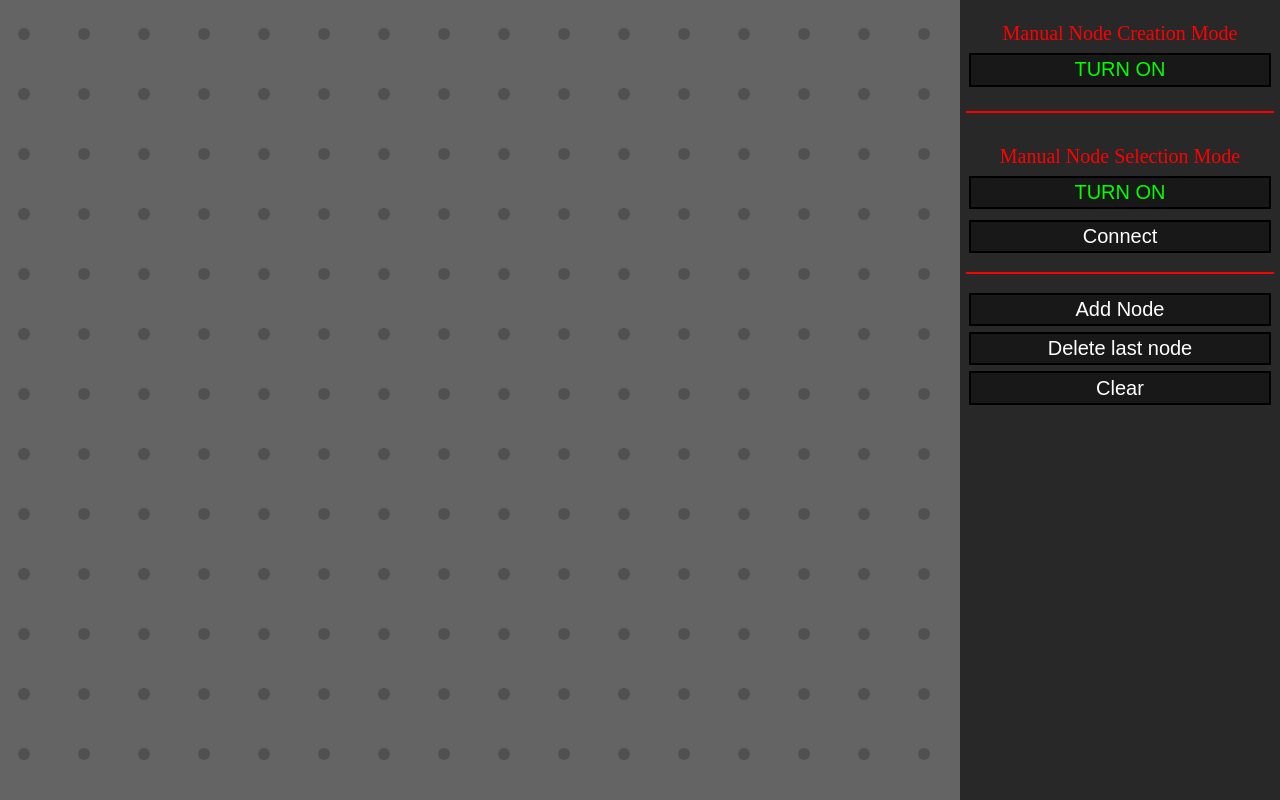
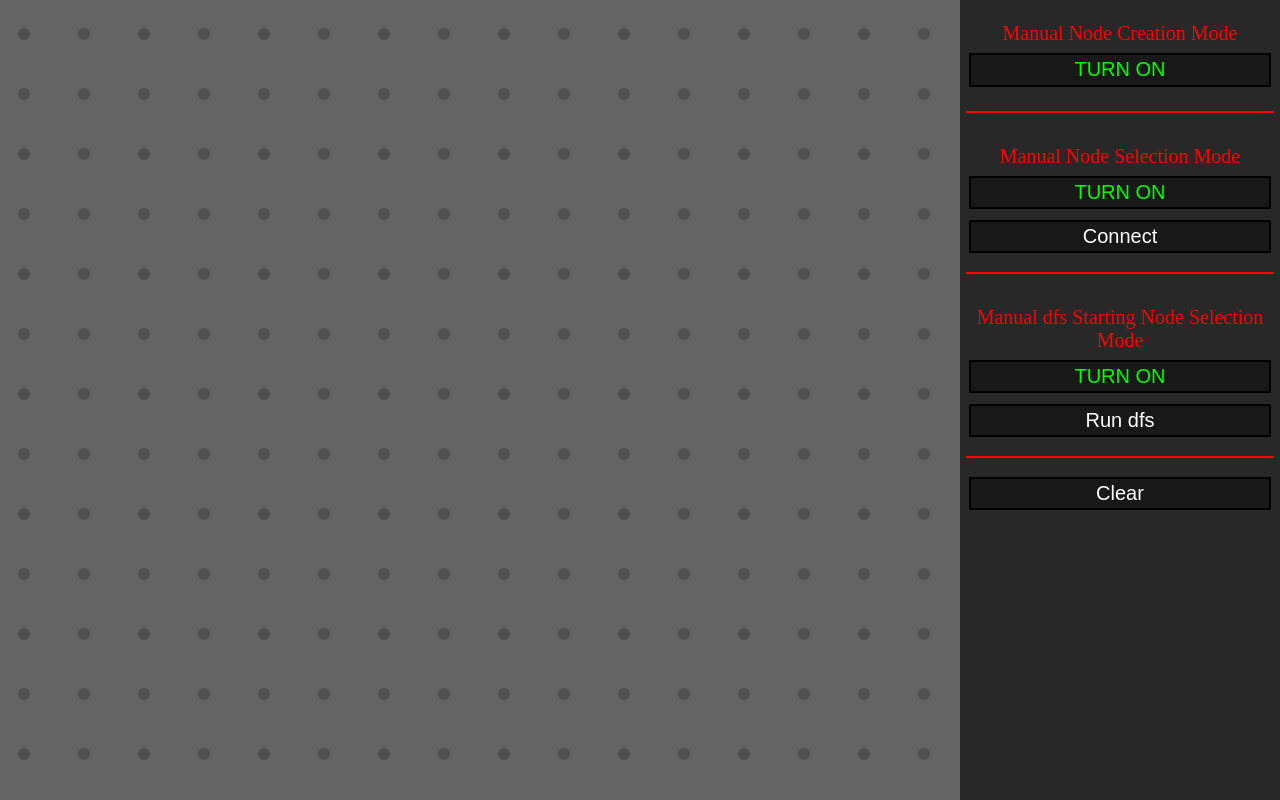
Before and after one commit to kuco23/kuco23.github.io, a PHP site: page /graph/graph.html in a window 1280 px wide. Run offline with PHP 8.4, Linux system fonts and the light colour scheme.

Commit message:
graph dfs added

```diff
--- a/graph/graph.html
+++ b/graph/graph.html
@@ -13,26 +13,24 @@
 
   <script>
 
-    function toggleNodeCreationMode(off=false) {
-      if (!off) toggleNodeSelectionMode(true);
-      if (document.graph.nodeCreationMode || off===true) {
-        document.graph.nodeCreationMode = false;
-        $('#nodeCreationBtn').html('TURN ON').css('color', 'lime');
-      } else {
-        document.graph.nodeCreationMode = true;
-        $('#nodeCreationBtn').html('TURN OFF').css('color', 'red');
+    function toggleMode(mode) {
+      let modes = ['nodeSelectionMode', 'nodeCreationMode', 'dfsMode'];
+      let button = [['TURN ON', 'lime'], ['TURN OFF', 'red']];
+      for (let i = 0; i < modes.length; i++) {
+        if (mode != modes[i]) {
+          document.graph[modes[i]] = false;
+          $('#' + modes[i] + 'Btn').html(button[0][0]).css('color', button[0][1]);
+        }
       }
+      document.graph[mode] = !document.graph[mode];
+      let setsTo = button[Number(document.graph[mode])];
+      $('#' + mode + 'Btn').html(setsTo[0]).css('color', setsTo[1]);
     }
-    function toggleNodeSelectionMode(off=false) {
-      if (!off) toggleNodeCreationMode(true);
-      if (document.graph.nodeSelectionMode || off===true) {
-        document.graph.nodeSelectionMode = false;
-        $('#nodeSelectionBtn').html('TURN ON').css('color', 'lime');
-      } else {
-        document.graph.nodeSelectionMode = true;
-        $('#nodeSelectionBtn').html('TURN OFF').css('color', 'red');
-      }
+
+    function sleep(ms) {
+      return new Promise(resolve => setTimeout(resolve, ms));
     }
+
     function randint(a, b) {
       return Math.round(a + Math.random() * (b - a));
     }
@@ -54,7 +52,9 @@
       var context = canvas.getContext('2d');
 
       function Graph(context, directed = false,
-                     node_color='black', edge_color='rgba(0, 0, 0, 0.5)', node_radius = 6, edge_width = 2) {
+        node_color='black', edge_color='rgba(0, 0, 0, 0.5)',
+        node_radius = 6, edge_width = 2) {
+
         this.context = context;
         this.directed = directed;
         this.node_color = node_color; this.edge_color = edge_color;
@@ -62,13 +62,16 @@
         this.node_placeholder_color = 'rgba(0, 0, 0, 0.2)';
 
         this.matrix = []
-        this.edge_list = [];
 
         this.nodeCreationMode = false;
         this.nodeSelectionMode = false;
         this.selectedNodeA = null;
         this.selectedNodeB = null;
         this.selection_color = 'red';
+        this.dfsMode = false;
+        this.dfsStartNode = null;
+        this.dfs_node_color = 'blue';
+        this.dfs_edge_color = 'yellow';
 
         function drawLine(context, x1, y1, x2, y2, linewidth, linecolor) {
           context.beginPath();
@@ -96,29 +99,16 @@
           this.color = color; this.placeholder_color = placeholder_color;
           this.neighbours = [];
           this.create = function() {
-            drawCircle(this.context, this.x, this.y, this.radius, this.color, true);
+            drawCircle(this.context, this.x, this.y,
+              this.radius, this.color, true);
           };
           this.delete = function() {
-            this.context.clearRect(this.x - radius, this.y - radius, 2 * radius, 2 * radius);
-            drawCircle(this.context, this.x, this.y, this.radius, this.placeholder_color);
+            this.context.clearRect(this.x - radius,
+              this.y - radius, 2 * radius, 2 * radius);
+            drawCircle(this.context, this.x, this.y,
+              this.radius, this.placeholder_color);
           };
           this.create()
-        }
-        function Edge(context, node1, node2, color, linewidth, time_to_draw = 0) {
-          this.context = context;
-          this.node1 = node1; this.node2 = node2;
-          node1.neighbours.push(node2); node2.neighbours.push(node1);
-          this.linewidth = linewidth;
-          this.color = color;
-          this.create = function() {
-            drawLine(this.context, this.node1.x, this.node1.y,
-            this.node2.x, this.node2.y, this.linewidth, this.color);
-          };
-          this.unlink = function() {
-            this.node1.neighbours.splice(this.node1.neighbours.indexOf(this.node2), 1);
-            this.node2.neighbours.splice(this.node2.neighbours.indexOf(this.node1), 1);
-          };
-          this.create();
         }
         this.getPositionByIndex = function(i, j) {
           return [this.marginSideX + j * (this.node_margin + 2 * this.node_radius),
@@ -141,34 +131,22 @@
             this.matrix[i][j] = null;
             if (node == this.selectedNodeA) this.selectedNodeA = null;
             if (node == this.selectedNodeB) this.selctedNodeB = null;
-            // delete all the edges connected to this node
-            let static_neighbours = node.neighbours.slice();
-            if (static_neighbours.length == 0) return node.delete();
-            for (let i = 0; i < static_neighbours.length; i++) {
-              let index = this.getEdgeByCoords(node.x, node.y,
-              static_neighbours[i].x, static_neighbours[i].y);
-              if (index !== null) this.edge_list.splice(index, 1)[0].unlink();
+            if (node == this.dfsStartNode) this.dfsStartNode = null;
+            if (node.neighbours.length == 0) return node.delete();
+            // delete the node from all the neighbours's neighbours lists
+            for (let i = 0; i < node.neighbours.length; i++) {
+              node.neighbours[i].neighbours.splice(node.neighbours[i].neighbours.indexOf(node), 1);
             }
             this.redraw();
           }
         };
-        this.getEdgeByCoords = function(x1, y1, x2, y2) {
-          for (let i = 0; i < this.edge_list.length; i++) {
-            if ((this.edge_list[i].node1.x == x1 && this.edge_list[i].node1.y == y1 &&
-               this.edge_list[i].node2.x == x2 && this.edge_list[i].node2.y == y2) ||
-              (this.edge_list[i].node2.x == x1 && this.edge_list[i].node2.y == y1 &&
-               this.edge_list[i].node1.x == x2 && this.edge_list[i].node1.y == y2)) {
-              return i;
-            }
-          } return null;
-        };
         this.linkSelected = function() {
-          if (this.selectedNodeA !== null && this.selectedNodeB !== null) {
-            let edge = this.getEdgeByCoords(this.selectedNodeA.x, this.selectedNodeA.y,
-            this.selectedNodeB.x, this.selectedNodeB.y);
-            if (edge !== null) return null;
-            this.edge_list.push(new Edge(this.context, this.selectedNodeA, this.selectedNodeB,
-              this.edge_color, this.edge_width, 2))
+          if (this.selectedNodeA !== null && this.selectedNodeB !== null &&
+          this.selectedNodeA.neighbours.indexOf(this.selectedNodeB) == -1) {
+            this.selectedNodeA.neighbours.push(this.selectedNodeB);
+            this.selectedNodeB.neighbours.push(this.selectedNodeA);
+            drawLine(this.context, this.selectedNodeA.x, this.selectedNodeA.y,
+            this.selectedNodeB.x, this.selectedNodeB.y, this.edge_width, this.edge_color);
             this.selectedNodeA.create();
             this.selectedNodeA = null;
             this.selectedNodeB.create();
@@ -208,23 +186,43 @@
             drawCircle(this.context, node.x, node.y, node.radius, color);
           } else if (this.nodeCreationMode && free_space) {
             this.matrix[i][j] = new Node(this.context,
-            free_space[0], free_space[1], i, j, this.node_radius, this.node_color,
-            this.node_placeholder_color);
+              free_space[0], free_space[1], i, j, this.node_radius,
+              this.node_color, this.node_placeholder_color);
           } else if (this.nodeCreationMode && node) {
             this.clearNode(i, j); // one of two times where node is cleared
+          } else if (this.dfsMode && node) {
+            if (this.dfsStartNode == node) {
+              node.create();
+              this.dfsStartNode = null;
+            } else {
+              this.dfsStartNode = node;
+              drawCircle(this.context, node.x, node.y,
+                node.radius, this.dfs_node_color);
+            }
           }
         };
 
         // this 'monkey patches' node with marked attribute
-        this.dfs = function(node) {
+        this.dfs = async function() {
+          let node = this.dfsStartNode;
+          if (!node) return null;
+          this.dfsStartNode = null;
+          node.create();
           let stack = [node];
           while (stack.length) {
-            let this_node = stack.splice(stack.length - 1, 1);
+            let this_node = stack.splice(stack.length - 1, 1)[0];
+            if (this_node.marked) continue;
+            await sleep(500);
             this_node.marked = true;
+            let stack_added = false;
             for (let i = 0; i < this_node.neighbours.length; i++) {
-              if (!this.node.neighbours[i].marked) {
-                stack.push(this.node.neighbours[i]);
-              }
+              stack.push(this_node.neighbours[i]);
+              stack_added = true;
+            }
+            if (stack_added) {
+              let next_node = stack[stack.length - 1];
+              drawLine(this.context, this_node.x, this_node.y,
+                next_node.x, next_node.y, this.edge_width, this.dfs_edge_color);
             }
           }
           for (let i = 0; i < this.matrix.length; i++) {
@@ -247,30 +245,37 @@
           this.matrix = [];
           this.selectedNodeA = null;
           this.selectedNodeB = null;
-          this.context.clearRect(0, 0, this.context.canvas.width, this.context.canvas.height);
+          this.context.clearRect(0, 0, this.context.canvas.width,
+            this.context.canvas.height);
           for (let i = 0; i < this.nodes_onY; i++) {
             this.matrix.push([]);
             for (let j = 0; j < this.nodes_onX; j++) {
               let posXY = this.getPositionByIndex(i, j);
-              drawCircle(this.context, posXY[0], posXY[1], this.node_radius, this.node_placeholder_color, true);
+              drawCircle(this.context, posXY[0], posXY[1], this.node_radius,
+                this.node_placeholder_color, true);
               this.matrix[i].push(null);
             }
           }
         };
         this.redraw = function() {
-          this.context.clearRect(0, 0, this.context.canvas.width, this.context.canvas.height);
+          this.context.clearRect(0, 0, this.context.canvas.width,
+            this.context.canvas.height);
           for (let i = 0; i < this.nodes_onY; i++) {
             for (let j = 0; j < this.nodes_onX; j++) {
               if (this.matrix[i][j] !== null) {
-                this.matrix[i][j].create();
+                let node = this.matrix[i][j];
+                node.create();
+                for (let k = 0; k < node.neighbours.length; k++) {
+                  let node2 = this.matrix[i][j].neighbours[k];
+                  drawLine(this.context, node.x, node.y, node2.x, node2.y,
+                    this.edge_width, this.edge_color);
+                }
               } else {
                 let pos = this.getPositionByIndex(i, j);
-                drawCircle(this.context, pos[0], pos[1], this.node_radius, this.node_placeholder_color, true);
+                drawCircle(this.context, pos[0], pos[1], this.node_radius,
+                  this.node_placeholder_color, true);
               }
             }
-          }
-          for (let i = 0; i < this.edge_list.length; i++) {
-            if (this.edge_list[i]) this.edge_list[i].create();
           }
         };
         this.reset();
@@ -306,18 +311,27 @@
   <div class='title-button'>
     <span title='Toggle creation and removal of a node by clicking
     on its position or its placeholder'>Manual Node Creation Mode</span>
-    <button onclick = 'toggleNodeCreationMode();' id='nodeCreationBtn'>TURN ON</button>
+    <button onclick = 'toggleMode("nodeCreationMode");' id='nodeCreationModeBtn'>
+      TURN ON
+    </button>
   </div>
   <div class='title-button'>
     <span title='select two nodes by clicking on them and
-    then connect them by clicking Connect'>Manual Node Selection Mode</span>
-    <button onclick = 'toggleNodeSelectionMode();' id='nodeSelectionBtn'>TURN ON</button>
-    <div class='flex-buttons'>
-      <button onclick = 'graph.linkSelected();'>Connect</button>
-    </div>
+    then connect them by clicking Connect or pressing spacebar'>
+      Manual Node Selection Mode
+    </span>
+    <button onclick = 'toggleMode("nodeSelectionMode");' id='nodeSelectionModeBtn'>
+      TURN ON
+    </button>
+    <button onclick = 'graph.linkSelected();'>Connect</button>
   </div>
-  <button onclick = 'graph.drawRandomNode();'>Add Node</button>
-  <button onclick = 'graph.clearNode(graph.nodeList.length - 1);'>Delete last node</button>
+  <div class='title-button'>
+    <span>Manual dfs Starting Node Selection Mode</span>
+    <button onclick='toggleMode("dfsMode");' id='dfsModeBtn'>
+      TURN ON
+    </button>
+    <button onclick='graph.dfs()'>Run dfs</button>
+  </div>
   <button onclick = 'graph.reset();'>Clear</button>
 </div>
 
--- a/graph/main.css
+++ b/graph/main.css
@@ -50,7 +50,7 @@ body {
 .title-button>span:hover {
   cursor: default;
 }
-.title-button>button {
+.title-button button:nth-child(2) {
   width: 98%;
   margin: 1vh 0 1vh 0;
   color: lime;
@@ -64,7 +64,8 @@ body {
   font-size: 15vh;
 }
 
-@media only screen and (max-width: 800px), @media only screen and (max-height: 600px) {
+@media only screen and (max-width: 800px),
+@media only screen and (max-height: 600px) {
   .options, #canvus {
     display: none;
   }
```
